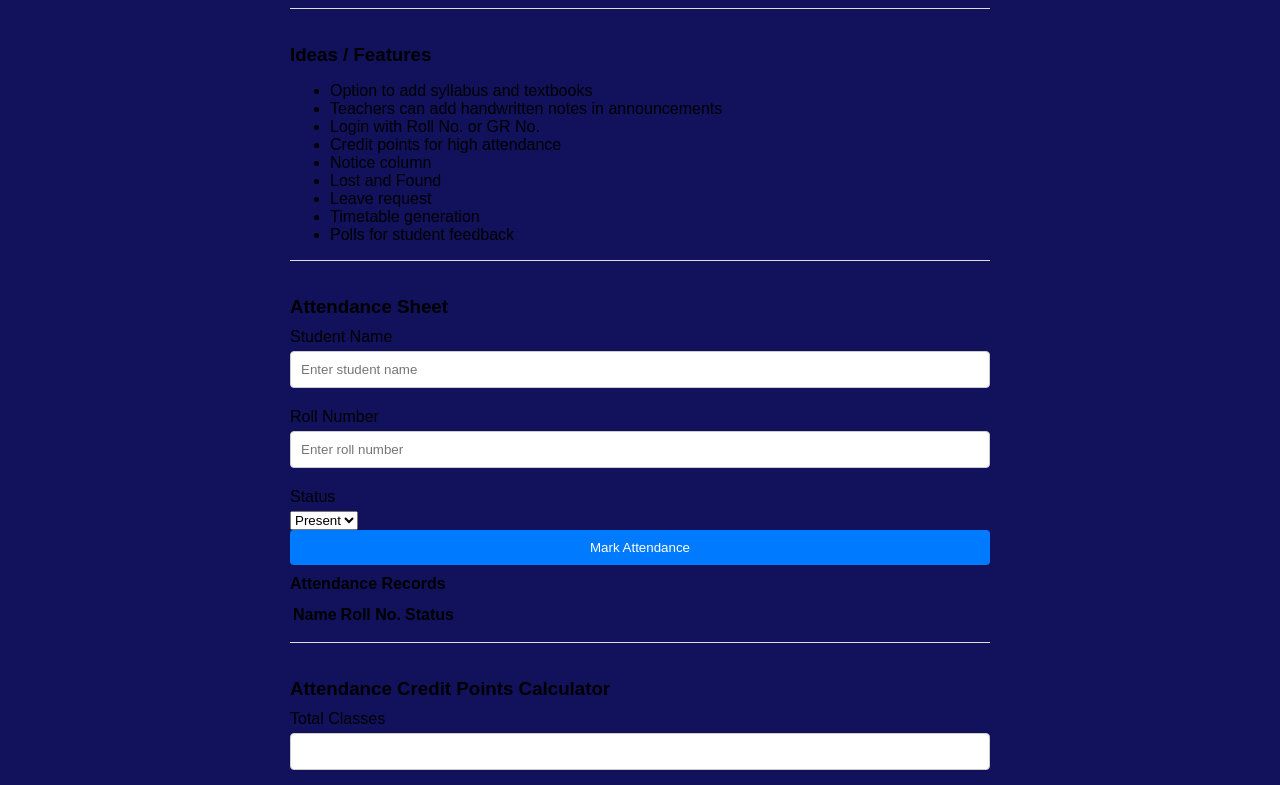
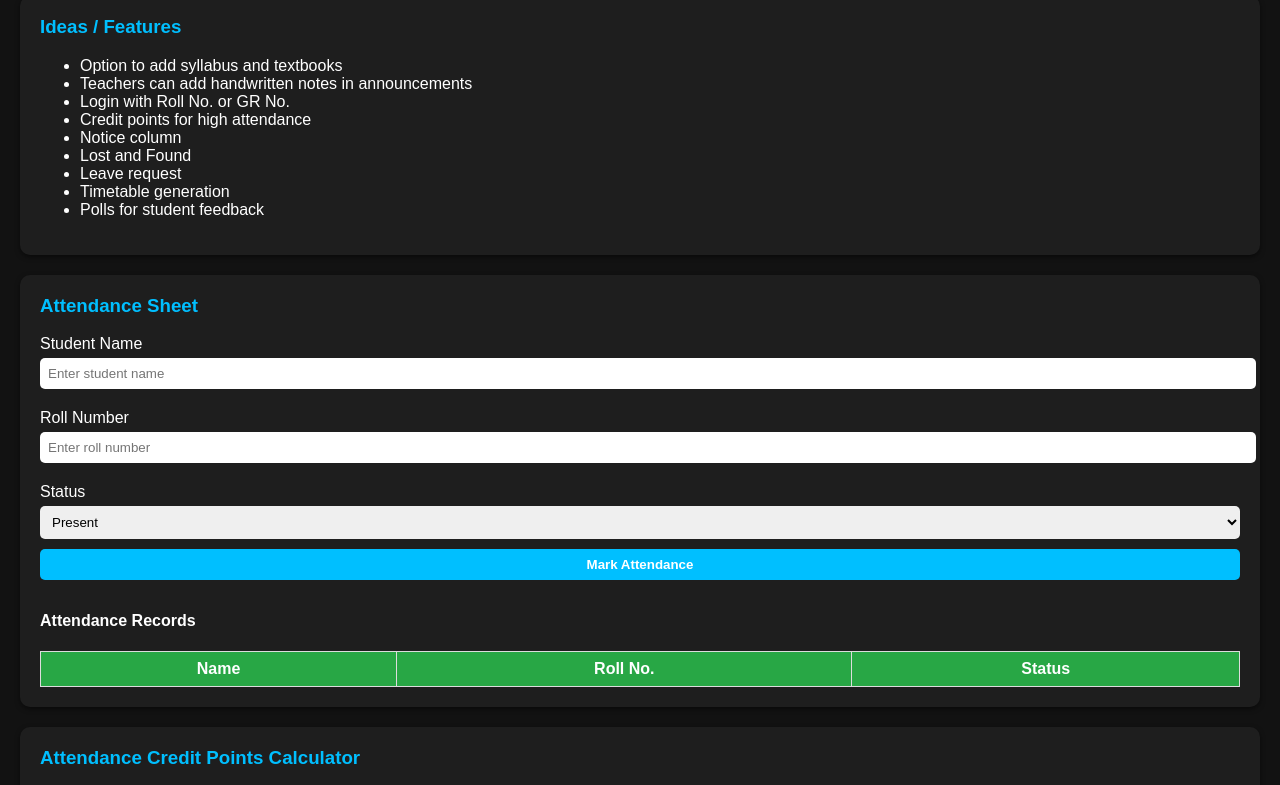
Before and after one commit to harpita26/hkproject, a plain HTML site: page index.html in a window 1280 px wide. Shown: the part 92-877 px from the top of the page. Drawn offline with Linux system fonts and the light colour scheme.

Commit message:
Update style.css

```diff
--- a/style.css
+++ b/style.css
@@ -1,92 +1,82 @@
 body {
   font-family: Arial, sans-serif;
-    background-color: #11115c;
+  background: #121212;
+  color: white;
   margin: 0;
+  padding: 0;
+}
+
+header {
+  background: #1f1f1f;
+  padding: 20px;
+  text-align: center;
+}
+
+header h1 {
+  margin: 0;
+  font-size: 24px;
+}
+
+.container {
   padding: 20px;
 }
 
-.container {
-    max-width: 700px;
-    margin: auto;
+.feature-block {
+  background: #1e1e1e;
+  padding: 20px;
+  margin-bottom: 20px;
+  border-radius: 10px;
+  box-shadow: 0px 2px 5px rgba(0,0,0,0.5);
 }
 
-.card {
-    position: relative;
-    padding: 20px;
-    margin-bottom: 20px;
-    border: 2px solid rgba(255,255,255,.5);
-    box-shadow: 0 4px 8px rgba(0,0,0,0.1);
-    background:transparent;
-    border-radius:20px;
-    backdrop-filter: blur(20px);
-
+.feature-block h3 {
+  margin-top: 0;
+  color: #00bfff;
 }
 
-h2 {
-    margin-bottom: 15px;
-    color: #333;
+label {
+  display: block;
+  margin: 10px 0 5px;
 }
 
-h3 {
-    margin-top: 20px;
+input, select, button {
+  width: 100%;
+  padding: 8px;
   margin-bottom: 10px;
+  border-radius: 5px;
+  border: none;
 }
 
-form label {
-    display: block;
-    margin-top: 10px;
-    margin-bottom: 5px;
-}
-
-form input, form textarea, form button {
-    width: 100%;
-    padding: 10px;
-    margin-bottom: 10px;
-    border-radius: 4px;
-    border: 1px solid #ccc;
-    box-sizing: border-box;
-}
-
-form textarea {
-    height: 80px;
-}
-
-form button {
-    background-color: #007bff;
+button {
+  background: #00bfff;
   color: white;
-    border: none;
+  font-weight: bold;
   cursor: pointer;
 }
 
-form button:hover {
-    background-color: #0056b3;
+button:hover {
+  background: #0099cc;
 }
 
-.hidden {
-    display: none;
+table {
+  width: 100%;
+  border-collapse: collapse;
+  margin-top: 10px;
 }
 
-#timetable-grid {
-    width: 100%;
-    border-collapse: collapse;
+table th, table td {
+  border: 1px solid #ddd;
+  padding: 8px;
+  text-align: center;
 }
 
-#timetable-grid th, #timetable-grid td {
-    border: 1px solid #ddd;
-    padding: 8px;
-    text-align: left;
-}
-
-#timetable-grid th {
-    background-color: #007bff;
+table th {
+  background-color: #28a745;
   color: white;
 }
 
-.feature-block {
-    border-top: 1px solid #ddd;
-    padding-top: 15px;
-    margin-top: 15px;
+.result {
+  font-weight: bold;
+  margin-top: 10px;
+  color: #00ffcc;
 }
-.feature-block h4 {
-    margin: 0 0 10px 0;
-}
```
Lines whose indentation alone changed are shown as unchanged.
